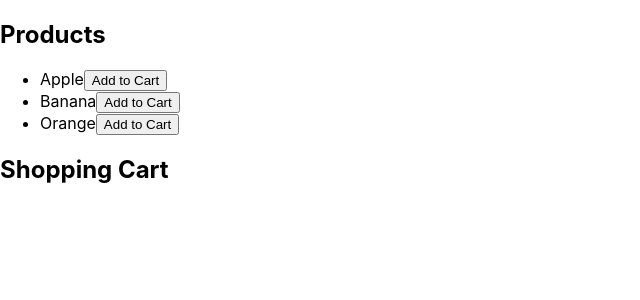
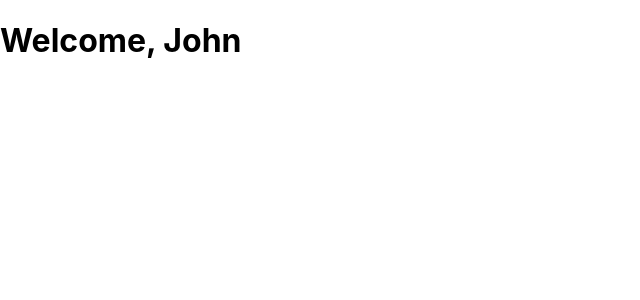
Before and after one commit to salinpaul94/60_DAY_PLAN_FOR_CROSS_PALTFORM_DEVELOPMENT, a React (Create React App) app in the folder cilu_laptop/: page / in a window 1280 px wide. Shown: the top 300 px of the page, without its empty margins (0-640 px from the left). Built offline with nearby package versions, Linux system fonts and the light colour scheme.

Commit message:
day 6 task 8 example 1 composition

```diff
--- a/cilu_laptop/src/App.js
+++ b/cilu_laptop/src/App.js
@@ -1,5 +1,5 @@
 import './App.css';
-import ShoppingCartTask7Example2 from './Day6Components/Task7Example2';
+import AppTask8Example1 from './Day6Components/Task8Example1';
 
 function App() {
   return (
@@ -14,7 +14,8 @@ function App() {
     // <ParentTask6Example1/>
     // <TemperatureConverterTask6Example2/>
     // <ParentTask7Example1/>
-    <ShoppingCartTask7Example2/>
+    // <ShoppingCartTask7Example2/>
+    <AppTask8Example1/>
   );
 }
 
--- /dev/null
+++ b/cilu_laptop/src/Day6Components/Task8Example1.js
@@ -0,0 +1,17 @@
+import React from 'react';
+
+function WelcomeMessage({ user }) {
+  return <h1>Welcome, {user.name}</h1>;
+}
+
+function AppTask8Example1() {
+  const user = { name: 'John' };
+
+  return (
+    <div>
+      <WelcomeMessage user={user} />
+    </div>
+  );
+}
+
+export default AppTask8Example1;
```
